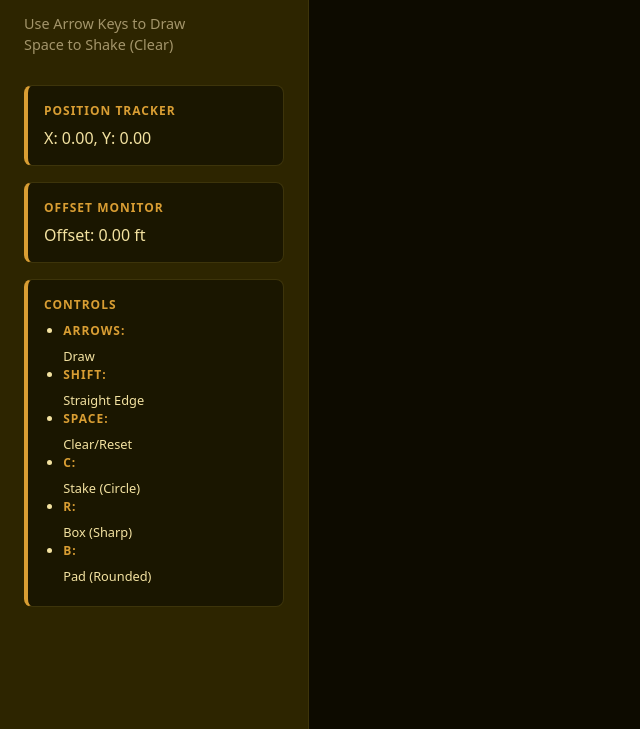
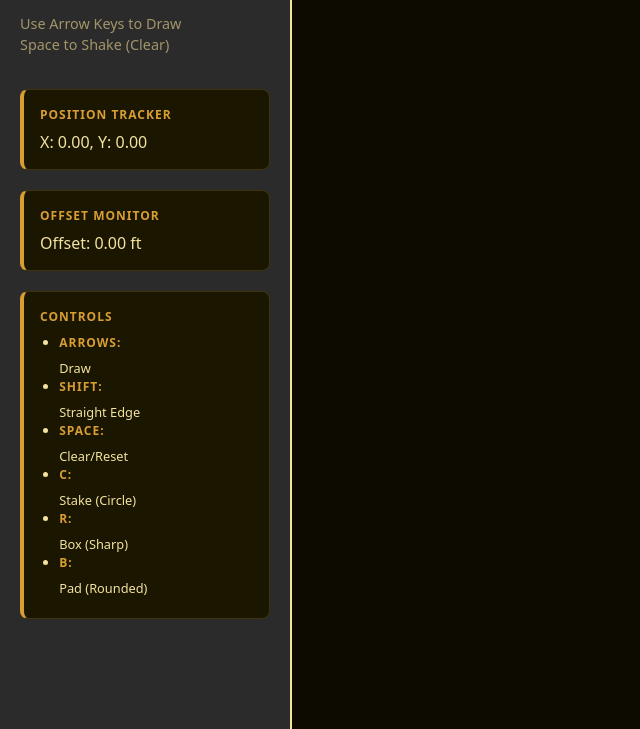
Before and after one commit to isaiah9238/ghArithmaGen, a plain HTML site: page Public/index.html in a window 1280 px wide. Shown: the part 71-800 px from the top of the page, without its empty margins (0-640 px from the left). Drawn offline with Linux system fonts and the light colour scheme; files that its build step writes are made by us from their sources; files whose address does not match are found by name.

Commit message:
Update styles.css

```diff
--- a/styles.css
+++ b/styles.css
@@ -88,14 +88,19 @@ body {
 }
 
 #sidebar {
-  width: 260px;
-  background-color: var(--bg-sidebar);
-  border-right: 1px solid var(--border-color);
-  padding: 1.5rem;
-  display: flex;
-  flex-direction: column;
-  gap: 1rem;
+    width: 250px;
+    background-color: #2b2b2b;
+    padding: 20px;
+    display: flex;
+    flex-direction: column;
+    gap: 20px;
+    border-right: 2px solid #f3e2a0;
+
+    /* ADD THESE 2 LINES HERE: */
+    overflow-y: auto;
+    max-height: 100vh;
 }
+
 
 h1 {
   color: var(--accent-gold);
```
